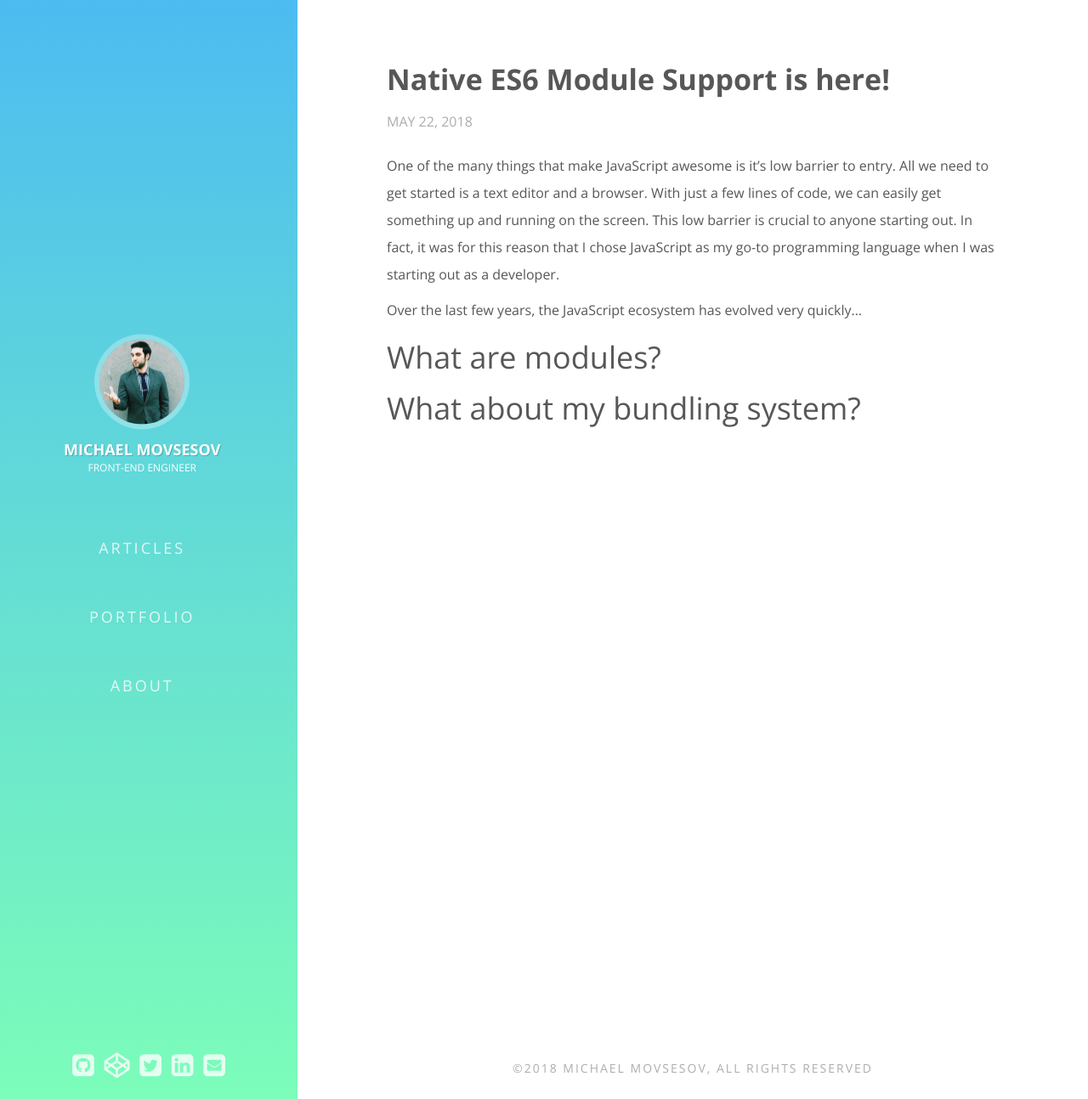
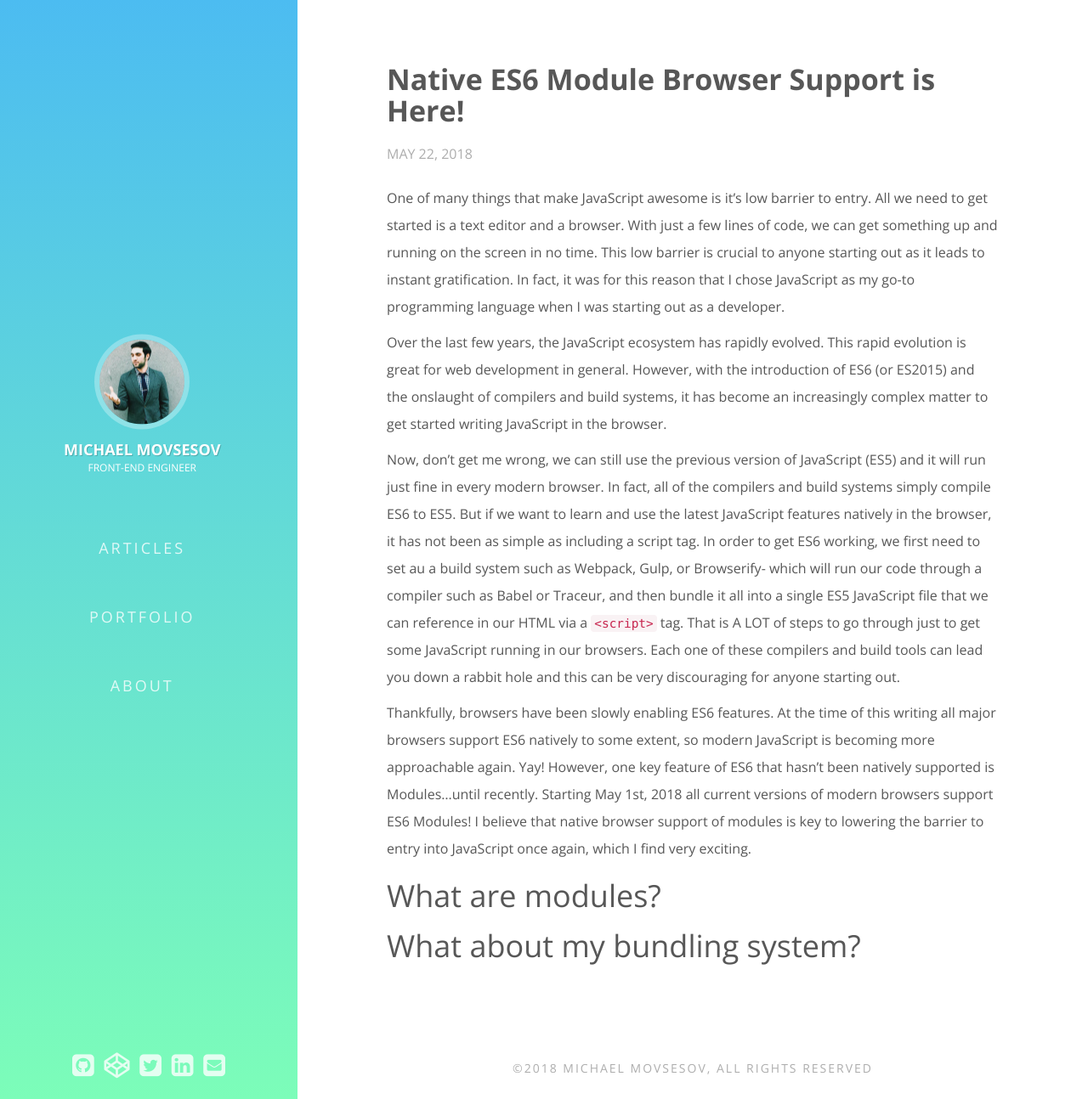
Before and after one commit to michaelmov/michaelmov.github.io, a Jekyll site: the page built from _posts/2018-05-22-native-javascript-module-support.markdown, in a window 1280 px wide and 1294 px high. Shown: the whole window at 85% size. Built offline with Jekyll 4.4.1, drawn with Linux system fonts in a browser that asks for light colours; nearby versions of some CDN libraries; comment, search, counter and statistics services are not loaded.

Commit message:
Updated draft

```diff
--- a/_posts/2018-05-22-native-javascript-module-support.markdown
+++ b/_posts/2018-05-22-native-javascript-module-support.markdown
@@ -1,16 +1,21 @@
 ---
 layout: post
-title:  "Native ES6 Module Support is here!"
+title:  "Native ES6 Module Browser Support is Here!"
 date:   2018-05-22
 categories: frontend javascript es6
 comments: true
 ---
 
+One of many things that make JavaScript awesome is it's low barrier to entry. All we need to get started is a text editor and a browser. With just a few lines of code, we can get something up and running on the screen in no time. This low barrier is crucial to anyone starting out as it leads to instant gratification. In fact, it was for this reason that I chose JavaScript as my go-to programming language when I was starting out as a developer.
 
-One of the many things that make JavaScript awesome is it's low barrier to entry. All we need to get started is a text editor and a browser. With just a few lines of code, we can easily get something up and running on the screen. This low barrier is crucial to anyone starting out. In fact, it was for this reason that I chose JavaScript as my go-to programming language when I was starting out as a developer.
+Over the last few years, the JavaScript ecosystem has rapidly evolved. This rapid evolution is great for web development in general. However, with the introduction of ES6 (or ES2015) and the onslaught of compilers and build systems, it has become an increasingly complex matter to get started writing JavaScript in the browser.
 
-Over the last few years, the JavaScript ecosystem has evolved very quickly...
+Now, don't get me wrong, we can still use the previous version of JavaScript (ES5) and it will run just fine in every modern browser. In fact, all of the compilers and build systems simply compile ES6 to ES5. But if we want to learn and use the latest JavaScript features natively in the browser, it has not been as simple as including a script tag. In order to get ES6 working, we first need to set au a build system such as Webpack, Gulp, or Browserify- which will run our code through a compiler such as Babel or Traceur, and then bundle it all into a single ES5 JavaScript file that we can reference in our HTML via a `<script>` tag. That is A LOT of steps to go through just to get some JavaScript running in our browsers. Each one of these compilers and build tools can lead you down a rabbit hole and this can be very discouraging for anyone starting out.
+
+Thankfully, browsers have been slowly enabling ES6 features. At the time of this writing all major browsers support ES6 natively to some extent, so modern JavaScript is becoming more approachable again. Yay! However, one key feature of ES6 that hasn't been natively supported is Modules...until recently. Starting May 1st, 2018 all current versions of modern browsers support ES6 Modules! I believe that native browser support of modules is key to lowering the barrier to entry into JavaScript once again, which I find very exciting.
 
 ### What are modules?
 
+
+
 ### What about my bundling system?
```
